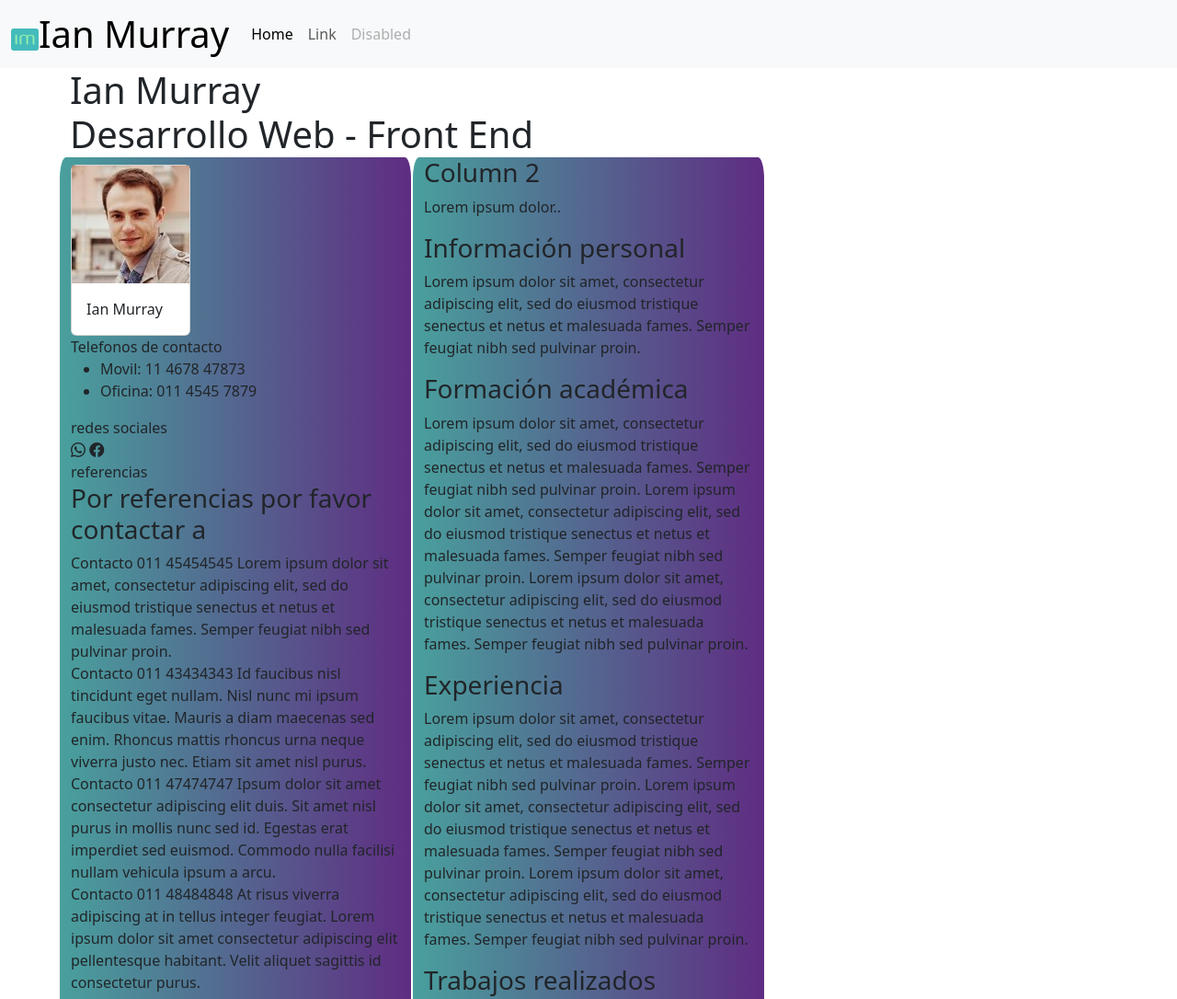
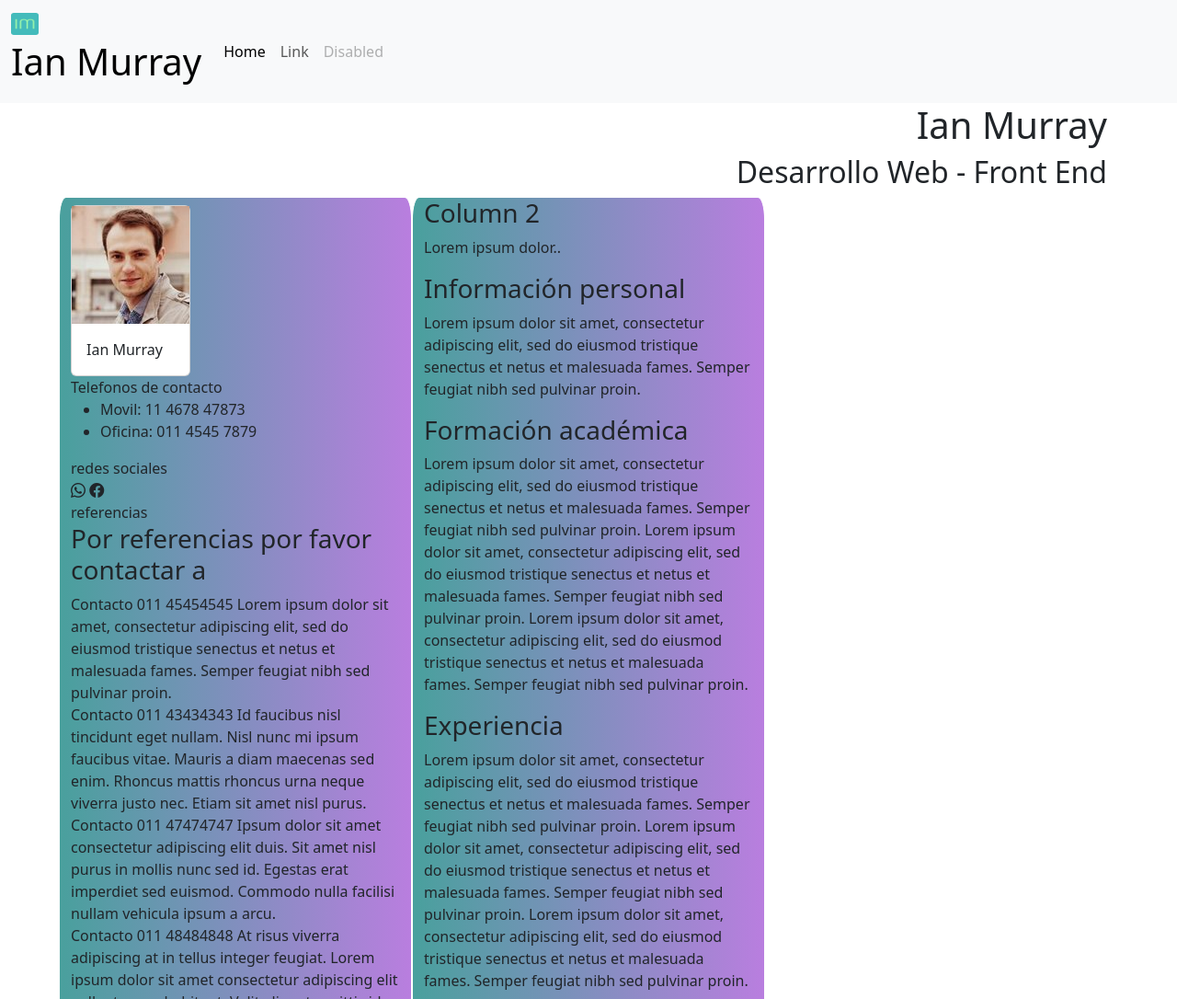
Before and after one commit to csgb72/main, a plain HTML site: page index.html in a window 1280 px wide. Shown: the top 1086 px of the page at 92% size. Drawn offline with nearby package versions, Linux system fonts and the light colour scheme.

Commit message:
segunda prueba

```diff
--- a/CSS/style.css
+++ b/CSS/style.css
@@ -13,17 +13,16 @@ html {
     max-width: 90%;
 }
 /*agregar fuentes y familias de fuentes*/
-h1  {
+h1, h2  {
     text-align: right;
-    display: inline;
 }
 
-#colizquierda  {
+.colizquierda, .colderecha {
   border: 1px solid white;
   border-radius: 2%;
-  background: #5f2c82;  /* fallback for old browsers */
+  background: #7b489c;  /* fallback for old browsers */
   background: -webkit-linear-gradient(to right, #49a09d, #5f2c82);  /* Chrome 10-25, Safari 5.1-6 */
-  background: linear-gradient(to right, #49a09d, #5f2c82); /* W3C, IE 10+/ Edge, Firefox 16+, Chrome 26+, Opera 12+, Safari 7+ */
+  background: linear-gradient(to right, #49a09d, #b97edf); /* W3C, IE 10+/ Edge, Firefox 16+, Chrome 26+, Opera 12+, Safari 7+ */
 
 }
 .card  {
@@ -35,14 +34,7 @@ h1  {
   max-width: 90%;
   margin: auto;
 }
-#colderecha  {
-  border: 1px solid white;
-  border-radius: 2%;
-  background: #5f2c82;  /* fallback for old browsers */
-  background: -webkit-linear-gradient(to right, #49a09d, #5f2c82);  /* Chrome 10-25, Safari 5.1-6 */
-  background: linear-gradient(to right, #49a09d, #5f2c82); /* W3C, IE 10+/ Edge, Firefox 16+, Chrome 26+, Opera 12+, Safari 7+ */
 
-}
 .fa:hover {
     opacity: 0.7;
     background: #188a03;
--- a/index.html
+++ b/index.html
@@ -43,9 +43,10 @@
 						</div>
 				</nav>
         <div class="container">
-                <h1>Ian Murray<br> Desarrollo Web - Front End</h1>
+                <h1>Ian Murray</h1>
+								<h2>Desarrollo Web - Front End</h2>
             <div class="row">
-                <div id="colizquierda" class="col-sm-12 col-md-3 col-lg-4 col-xl-4 col-xl-4">
+                <div class="col-sm-12 col-md-3 col-lg-4 col-xl-4 col-xl-4 colizquierda">
                     <h3></h3>
                     <div class="card" style="width: 18rem;">
                         <img id="imagen" src="imagenes/ian.jpg" class="image-responsive" alt="Fotografía de Ian Murray">
@@ -85,7 +86,7 @@
                         </div>
                     </div>
                 </div>
-                <div id="colderecha" class="col-sm-12 col-md-9 col-lg-8 col-xl-4 col-xxl-8">
+                <div class="col-sm-12 col-md-9 col-lg-8 col-xl-4 col-xxl-8 colderecha">
                     <h3>Column 2</h3>
                     <p>Lorem ipsum dolor..</p>
                     <div class="info_personal">
```
